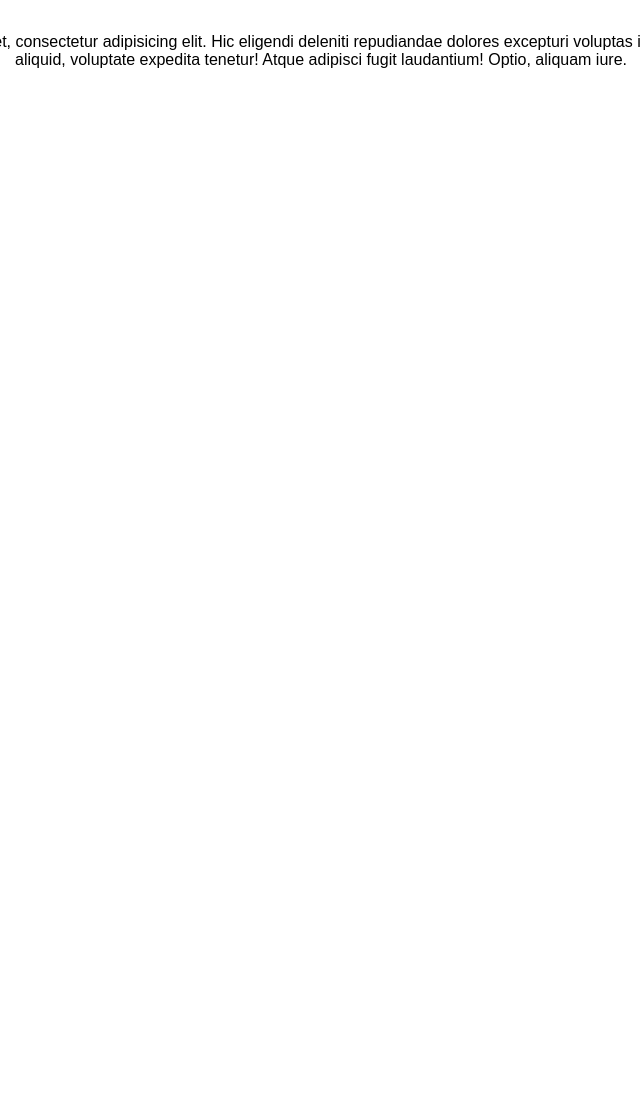
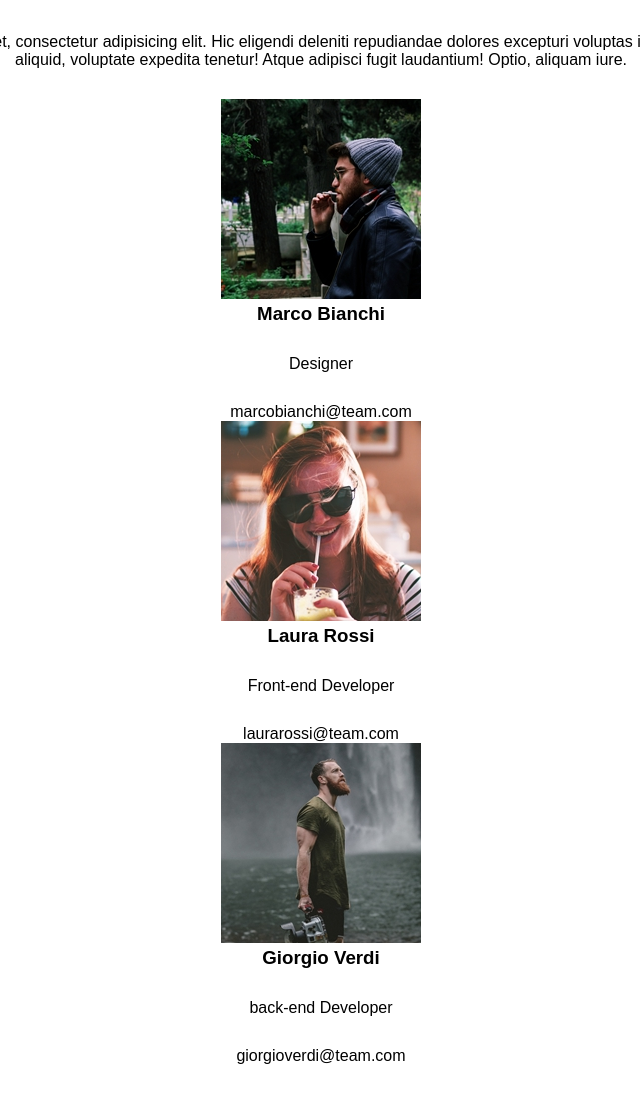
Before and after one commit to Luca1882/html-css-flex-cards, a plain HTML site: page index.html in a window 1280 px wide. Shown: the part 134-1236 px from the top of the page, without its empty margins (319-959 px from the left). Before the commit the page ends 800 px from the top, so only its background shows below. Drawn offline with Linux system fonts and the light colour scheme.

Commit message:
Feat: Aggiunta sezione Team container e Team class

```diff
--- a/index.html
+++ b/index.html
@@ -11,9 +11,38 @@
     <header>
         <div class="team-section">
             <h1>Meet Our Team</h1>
-            <p>Lorem ipsum dolor sit amet, consectetur adipisicing elit. Hic eligendi deleniti repudiandae dolores
-                excepturi voluptas ipsa, quis ipsam, molestias aliquid, voluptate expedita tenetur! Atque adipisci fugit
-                laudantium! Optio, aliquam iure.</p>
+                <p>Lorem ipsum dolor sit amet, consectetur adipisicing elit. Hic eligendi deleniti repudiandae dolores
+                    excepturi voluptas ipsa, quis ipsam, molestias aliquid, voluptate expedita tenetur! Atque adipisci fugit
+                    laudantium! Optio, aliquam iure.</p>
+            <!--Sezione Team 1-->
+                <div class="team-container">
+                    <div class="team-class">
+                        <img src="./img/male1.png" alt="Marco Bianchi">
+                        <div class="team-info">
+                            <h3>Marco Bianchi</h3>
+                            <p>Designer</p>
+                            <span>marcobianchi@team.com</span>
+                        </div>
+                    </div>
+            <!--Sezione Team 2-->
+                    <div class="team-class">
+                        <img src="./img/female1.png" alt="Laura Rossi">
+                        <div class="team-info">
+                            <h3>Laura Rossi</h3>
+                            <p>Front-end Developer</p>
+                            <span>laurarossi@team.com</span>
+                        </div>
+                    </div>
+            <!--Sezione Team 3-->
+                    <div class="team-class">
+                        <img src="./img/male2.png" alt="Giorgio Verdi">
+                        <div class="team-info">
+                            <h3>Giorgio Verdi</h3>
+                            <p>back-end Developer</p>
+                            <span>giorgioverdi@team.com</span>
+                        </div>
+                    </div>
+                </div>
         </div>
     </header>
 </body>
```
